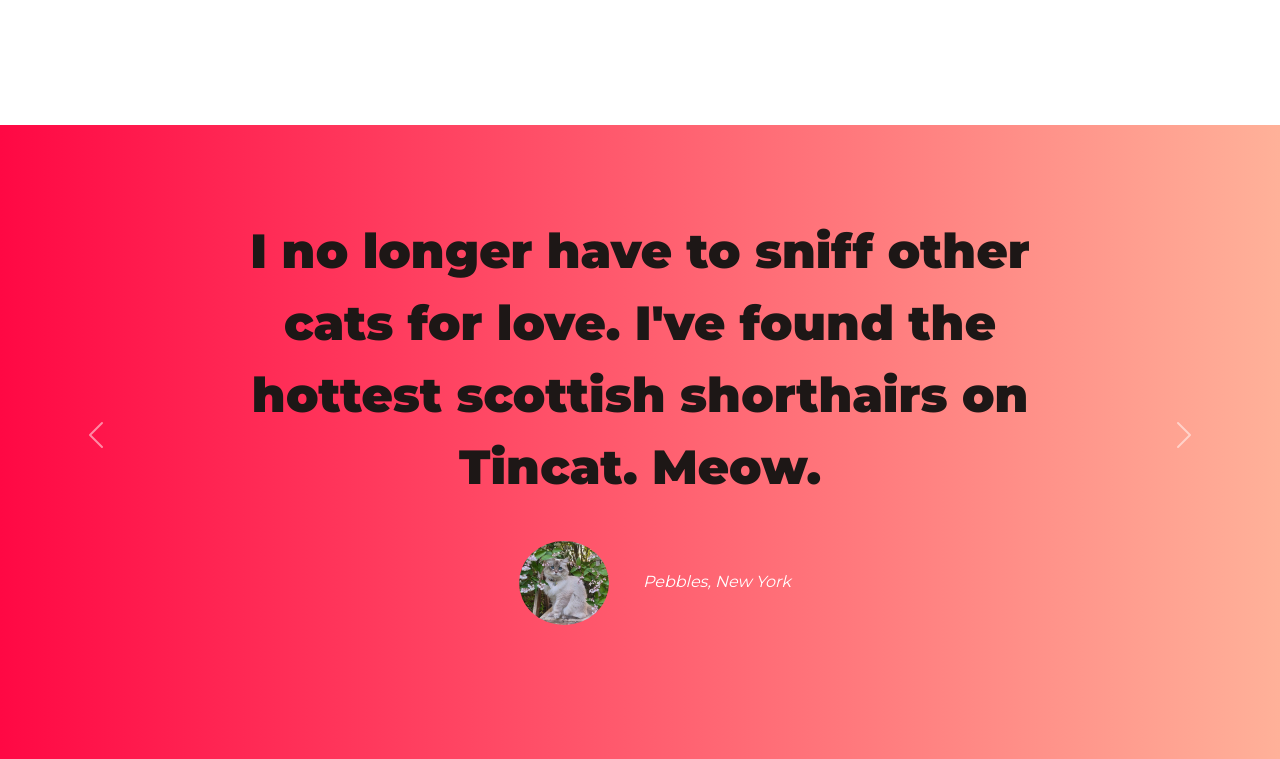
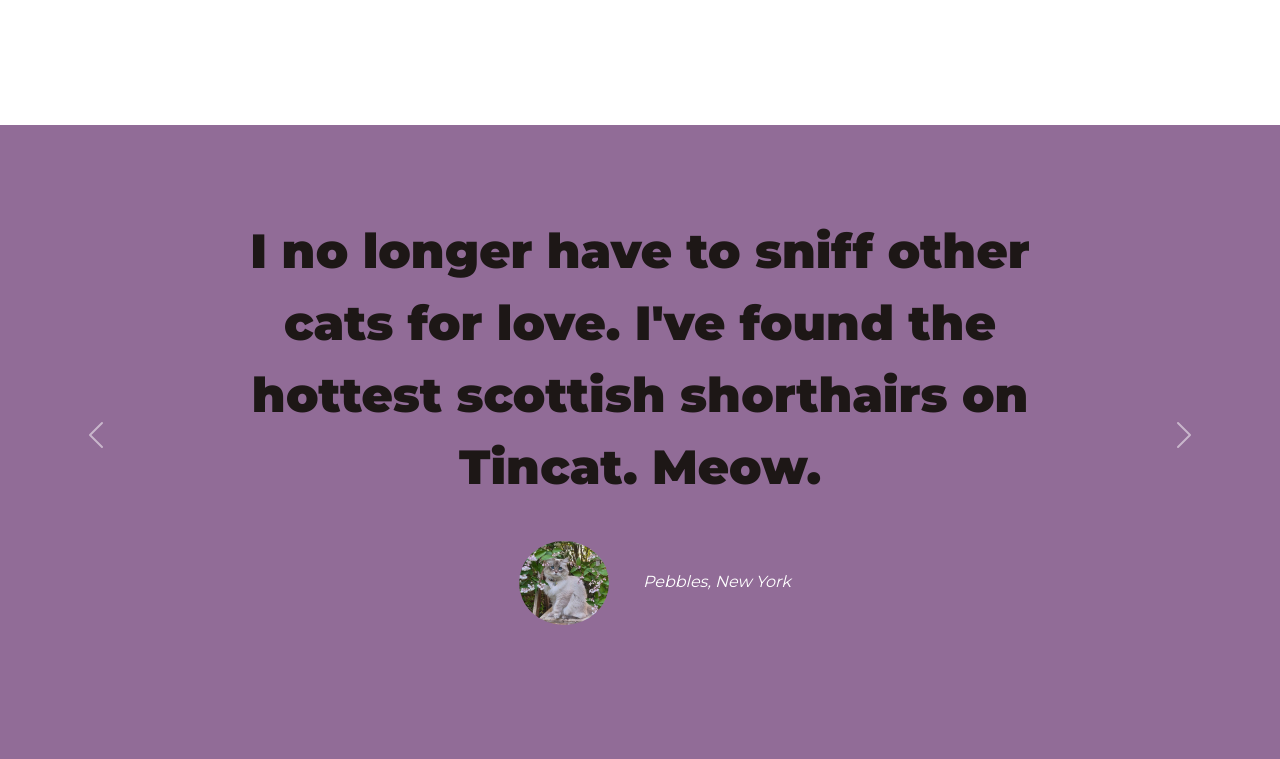
Before and after one commit to Cyberoctane29/Tincat., a plain HTML site: page index.html in a window 1280 px wide. Shown: the part 1099-1858 px from the top of the page. Drawn offline with nearby package versions, Linux system fonts and the light colour scheme.

Commit message:
Update styles.css

```diff
--- a/css/styles.css
+++ b/css/styles.css
@@ -12,7 +12,7 @@ body {
 
 /* sections */
 .purple {
- background:linear-gradient(to right, #FF0844, #FFB199);
+ background:#916C97;
   color: #fff;
 }
 
```
